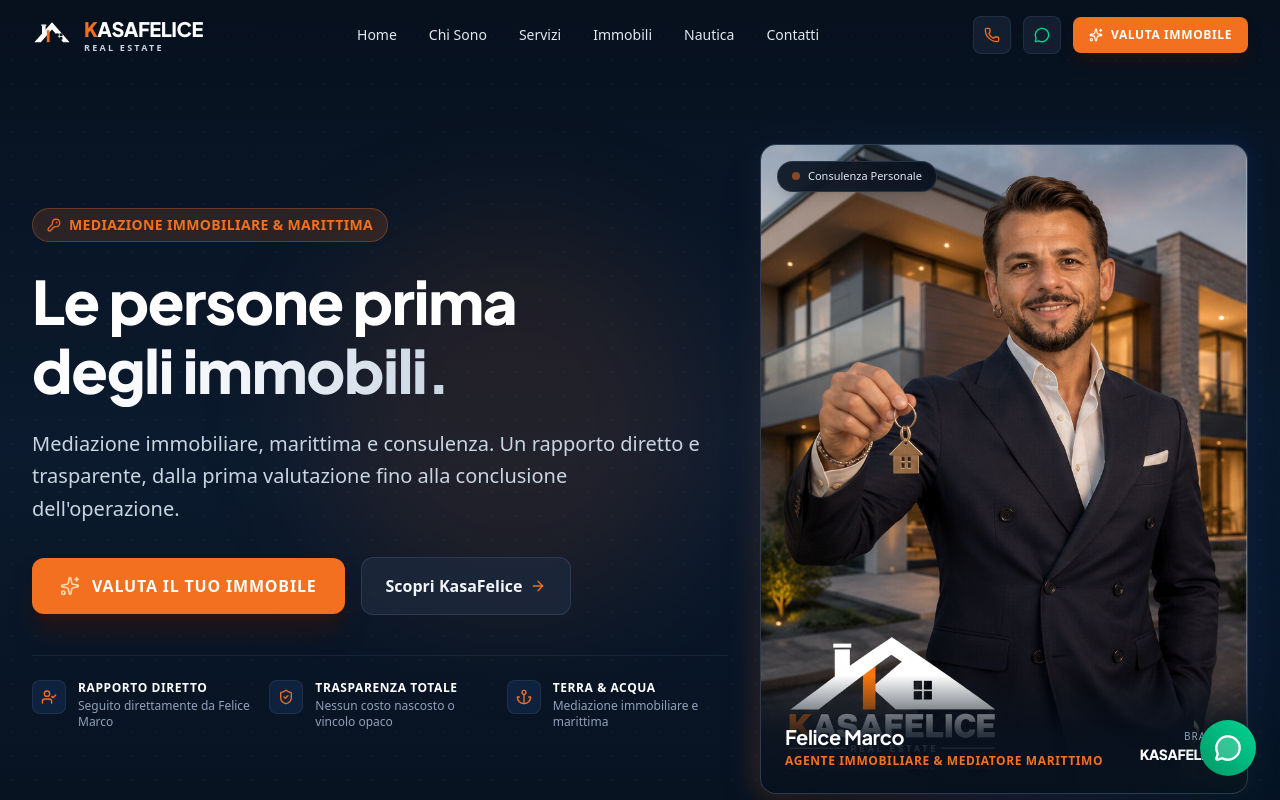
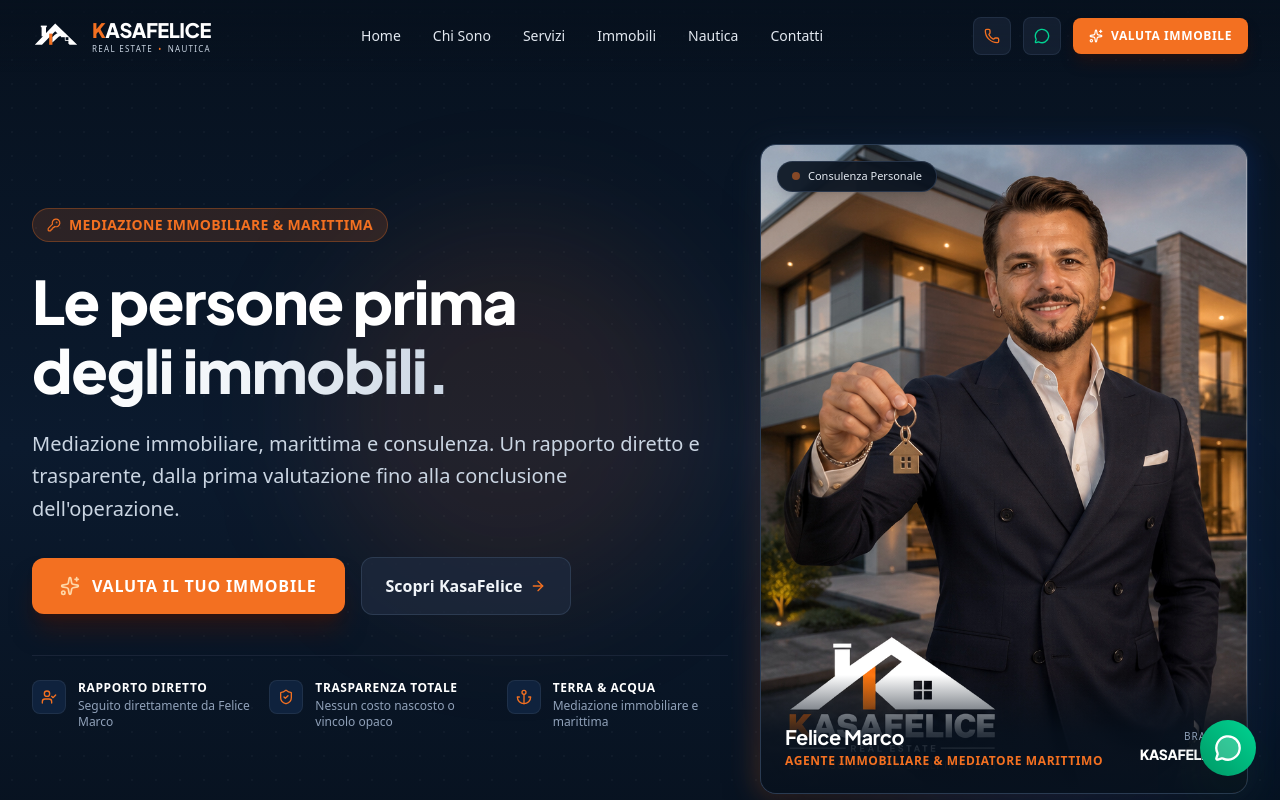
Before and after one commit to marcofelicetrade-netizen/kasafelice-sito, a React (Vite) app: page / in a window 1280 px wide. Shown: the top 800 px of the page. Built offline with nearby package versions, Linux system fonts and the light colour scheme.

Commit message:
Update KasaFeliceLogo.tsx

```diff
--- a/src/components/KasaFeliceLogo.tsx
+++ b/src/components/KasaFeliceLogo.tsx
@@ -6,140 +6,161 @@
   showSlogan?: boolean;
 }
 
-export const KasaFeliceIcon: React.FC<{ className?: string }> = ({ className = 'w-full h-full' }) => {
+/* =========================================================
+   ICONA KASAFELICE
+   ========================================================= */
+
+export const KasaFeliceIcon: React.FC<{ className?: string }> = ({
+  className = 'w-full h-full'
+}) => {
   return (
     <svg
-      viewBox="0 0 100 80"
+      viewBox="0 0 120 80"
       fill="none"
       xmlns="http://www.w3.org/2000/svg"
       className={className}
+      aria-label="KasaFelice"
     >
-      {/* Chimney */}
-      <rect x="25" y="16" width="9" height="20" fill="#FFFFFF" rx="0.5" />
-      <rect x="23" y="14" width="13" height="3" fill="#FFFFFF" rx="0.5" />
+      {/* Comignolo */}
+      <rect x="24" y="17" width="11" height="24" fill="#FFFFFF" />
+      <rect x="22" y="14" width="15" height="4" fill="#FFFFFF" />
 
-      {/* Roof Main White Triangle */}
+      {/* Tetto / struttura principale */}
       <path
-        d="M50 8L94 58H78L50 26L22 58H6L50 8Z"
+        d="M7 62L58 9L113 62H94L58 28L25 62H7Z"
         fill="#FFFFFF"
       />
 
-      {/* Orange K-pillar under roof */}
-      <path
-        d="M37 28H44V58H37V28Z"
+      {/* Montante arancione */}
+      <rect
+        x="43"
+        y="34"
+        width="8"
+        height="28"
         fill="#F37021"
       />
 
-      {/* 4-Pane Window */}
-      <g transform="translate(60, 36)">
-        <rect x="0" y="0" width="7" height="7" fill="#0B1A2E" />
-        <rect x="9" y="0" width="7" height="7" fill="#0B1A2E" />
-        <rect x="0" y="9" width="7" height="7" fill="#0B1A2E" />
-        <rect x="9" y="9" width="7" height="7" fill="#0B1A2E" />
+      {/* Elemento interno */}
+      <path
+        d="M51 43C58 34 66 31 73 31C78 31 82 33 86 37C77 36 69 39 62 46L51 56V43Z"
+        fill="#FFFFFF"
+      />
+
+      {/* Finestra a quattro riquadri */}
+      <g transform="translate(75, 43)">
+        <rect x="0" y="0" width="7" height="7" fill="#07111E" />
+        <rect x="9" y="0" width="7" height="7" fill="#07111E" />
+        <rect x="0" y="9" width="7" height="7" fill="#07111E" />
+        <rect x="9" y="9" width="7" height="7" fill="#07111E" />
       </g>
     </svg>
   );
 };
+
+
+/* =========================================================
+   LOGO COMPLETO
+   ========================================================= */
 
 export const KasaFeliceLogo: React.FC<LogoProps> = ({
   className = '',
   variant = 'full',
   showSlogan = true
 }) => {
+
+  /* ---------------------------------------------------------
+     SOLO ICONA
+     --------------------------------------------------------- */
+
   if (variant === 'icon') {
     return (
-      <div className={`inline-flex items-center justify-center ${className}`}>
+      <div
+        className={`inline-flex items-center justify-center ${className}`}
+      >
         <KasaFeliceIcon />
       </div>
     );
   }
 
+
+  /* ---------------------------------------------------------
+     VERSIONE COMPACT
+     UTILIZZATA NELL'HEADER / NAVBAR
+     --------------------------------------------------------- */
+
   if (variant === 'compact') {
     return (
-      <div className={`flex items-center gap-3 ${className}`}>
-        <div className="w-10 h-8 flex-shrink-0">
-          <svg
-            viewBox="0 0 100 80"
-            fill="none"
-            xmlns="http://www.w3.org/2000/svg"
-            className="w-full h-full"
-          >
-            <rect x="25" y="16" width="9" height="20" fill="#FFFFFF" rx="0.5" />
-            <rect x="23" y="14" width="13" height="3" fill="#FFFFFF" rx="0.5" />
-            <path d="M50 8L94 58H78L50 26L22 58H6L50 8Z" fill="#FFFFFF" />
-            <path d="M37 28H44V58H37V28Z" fill="#F37021" />
-            <g transform="translate(60, 36)">
-              <rect x="0" y="0" width="7" height="7" fill="#07111E" />
-              <rect x="9" y="0" width="7" height="7" fill="#07111E" />
-              <rect x="0" y="9" width="7" height="7" fill="#07111E" />
-              <rect x="9" y="9" width="7" height="7" fill="#07111E" />
-            </g>
-          </svg>
+      <div
+        className={`inline-flex items-center gap-3 select-none ${className}`}
+      >
+
+        {/* Icona */}
+        <div className="w-12 h-10 flex-shrink-0">
+          <KasaFeliceIcon />
         </div>
-        <div className="flex flex-col">
-          <div className="text-xl font-extrabold tracking-tight leading-none text-white flex items-baseline font-brand-title">
+
+
+        {/* KASAFELICE + REAL ESTATE • NAUTICA */}
+        <div className="flex flex-col items-stretch">
+
+          {/* Nome */}
+          <div className="flex items-baseline leading-none whitespace-nowrap font-brand-title text-xl font-extrabold tracking-tight text-white">
             <span className="text-[#F37021]">K</span>
             <span>ASAFELICE</span>
           </div>
-          <span className="text-[9px] font-semibold tracking-[0.25em] text-slate-300 uppercase leading-none mt-1">
-            REAL ESTATE
-          </span>
+
+          {/* Settori */}
+          <div className="w-full mt-[5px] flex items-center justify-between whitespace-nowrap text-[7px] sm:text-[8px] font-medium tracking-[0.16em] text-slate-300 uppercase leading-none">
+            <span>REAL ESTATE</span>
+
+            <span className="text-[#F37021] px-[3px]">•</span>
+
+            <span>NAUTICA</span>
+          </div>
+
         </div>
       </div>
     );
   }
 
-  // Full original brand logo
+
+  /* ---------------------------------------------------------
+     VERSIONE FULL
+     --------------------------------------------------------- */
+
   return (
-    <div className={`flex flex-col items-center select-none ${className}`}>
-      {/* SVG House Icon */}
+    <div
+      className={`flex flex-col items-center select-none ${className}`}
+    >
+
+      {/* Simbolo */}
       <div className="w-full max-w-[200px] h-auto flex items-center justify-center">
-        <svg
-          viewBox="0 0 160 90"
-          fill="none"
-          xmlns="http://www.w3.org/2000/svg"
-          className="w-full h-auto"
-        >
-          {/* Chimney */}
-          <rect x="42" y="19" width="12" height="24" fill="#FFFFFF" />
-          <rect x="39" y="16" width="18" height="4" fill="#FFFFFF" />
-
-          {/* White Main Roof Structure */}
-          <path
-            d="M80 8L150 72H124L80 32L36 72H10L80 8Z"
-            fill="#FFFFFF"
-          />
-
-          {/* Orange Central/Left K Vertical Post */}
-          <path
-            d="M60 38H69V72H60V38Z"
-            fill="#F37021"
-          />
-
-          {/* 4-Pane Window on the right */}
-          <g transform="translate(96, 46)">
-            <rect x="0" y="0" width="9" height="9" fill="#07111E" />
-            <rect x="12" y="0" width="9" height="9" fill="#07111E" />
-            <rect x="0" y="12" width="9" height="9" fill="#07111E" />
-            <rect x="12" y="12" width="9" height="9" fill="#07111E" />
-          </g>
-        </svg>
+        <KasaFeliceIcon />
       </div>
 
-      {/* Text KASAFELICE */}
+
+      {/* KASAFELICE */}
       <div className="text-3xl sm:text-4xl font-extrabold tracking-wider leading-none text-white mt-1 flex items-baseline font-brand-title">
         <span className="text-[#F37021]">K</span>
         <span>ASAFELICE</span>
       </div>
 
-      {/* Thin line with REAL ESTATE */}
+
+      {/* REAL ESTATE • NAUTICA */}
       <div className="w-full flex items-center justify-center gap-3 my-1.5 px-2">
-        <div className="h-[1.5px] bg-white/80 flex-1 max-w-[40px]"></div>
-        <span className="text-[11px] sm:text-xs font-bold tracking-[0.3em] text-white uppercase whitespace-nowrap">
+
+        <div className="h-[1px] bg-white/70 flex-1 max-w-[30px]" />
+
+        <span className="text-[9px] sm:text-[10px] font-medium tracking-[0.20em] text-slate-300 uppercase whitespace-nowrap">
           REAL ESTATE
+          <span className="text-[#F37021] mx-2">•</span>
+          NAUTICA
         </span>
-        <div className="h-[1.5px] bg-white/80 flex-1 max-w-[40px]"></div>
+
+        <div className="h-[1px] bg-white/70 flex-1 max-w-[30px]" />
+
       </div>
+
 
       {/* Slogan */}
       {showSlogan && (
@@ -147,6 +168,7 @@
           LE PERSONE PRIMA DEGLI IMMOBILI
         </span>
       )}
+
     </div>
   );
 };
```
